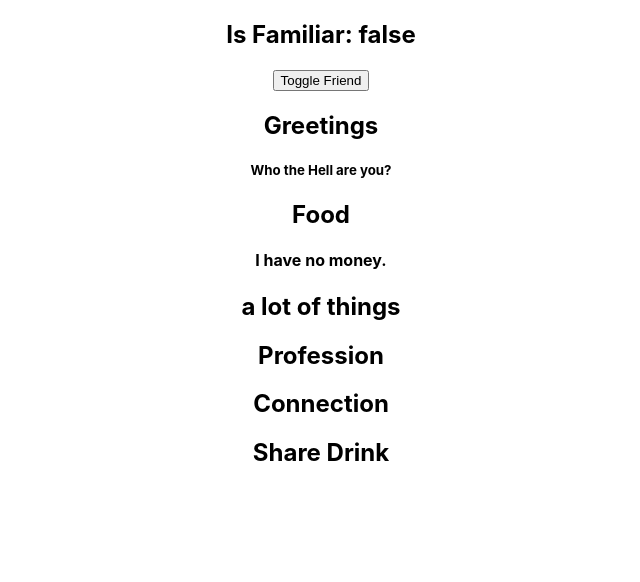
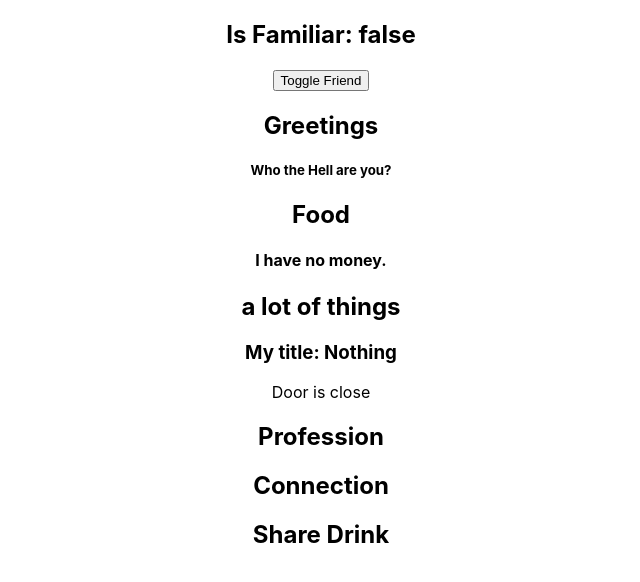
Before and after one commit to mdraselmiah95/Introduction-to-React-Hook-Form, a React (Create React App) app: page / in a window 1280 px wide. Shown: the top 582 px of the page, without its empty margins (319-959 px from the left). Built offline with nearby package versions, Linux system fonts and the light colour scheme.

Commit message:
WIP on conditional rendering

```diff
--- a/src/components/User/User.js
+++ b/src/components/User/User.js
@@ -36,6 +36,17 @@ const User = (props) => {
       </div>
       <div>
         <h2>a lot of things</h2>
+        {familiar ? (
+          <div>
+            <h3>My Title : Rasel </h3>
+            <p>This is a very interesting story</p>
+          </div>
+        ) : (
+          <div>
+            <h3>My title: Nothing</h3>
+            <p>Door is close</p>
+          </div>
+        )}
       </div>
       <div>
         <h2>Profession</h2>
```
